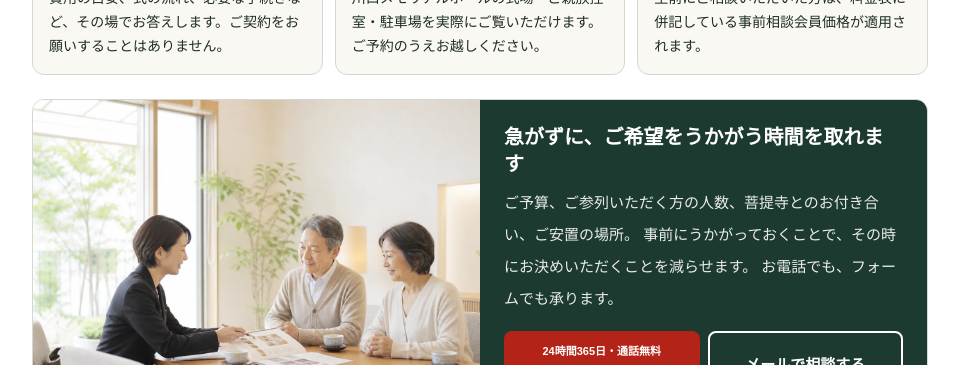
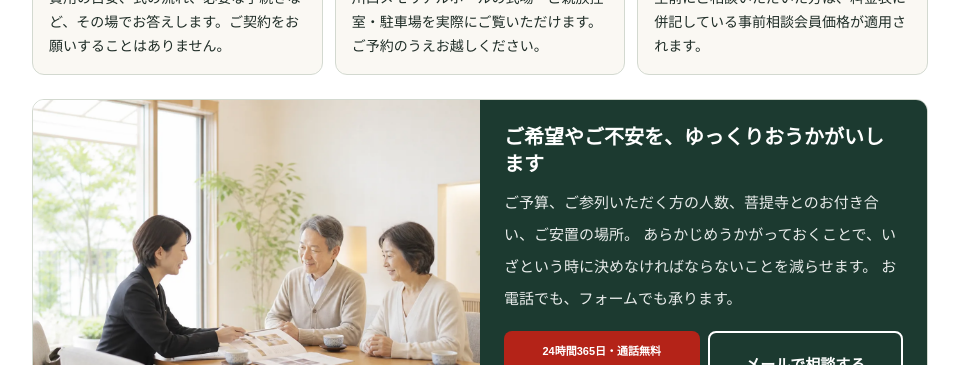
Before and after one commit to kawaguchimemorial-del/kawaguchitenrei-site, a Next.js app: page /lp in a window 1280 px wide. Shown: the part 7540-7905 px from the top of the page, without its empty margins (160-1119 px from the left). Built offline with nearby package versions, Linux system fonts and the light colour scheme; no server answers.

Commit message:
fix(lp): reword the pre-need heading so the subject is clear
Co-Authored-By: Claude Opus 5 (1M context) <noreply@anthropic.com>
Claude-Session: https://claude.ai/code/session_01C6VFS9KNAsR4g9okj1HjuM

```diff
--- a/app/lp/LpPreneed.tsx
+++ b/app/lp/LpPreneed.tsx
@@ -75,11 +75,11 @@ export function LpPreneed() {
           </div>
           <div className="flex-1 bg-brand-deep p-5 text-white md:p-6">
             <p className="text-[18px] font-black leading-snug md:text-lg lg:text-xl">
-              急がずに、ご希望をうかがう時間を取れます
+              ご希望やご不安を、ゆっくりおうかがいします
             </p>
             <p className="mt-2 text-[14px] font-medium leading-7 text-white/90 md:text-[15px] md:leading-8">
               ご予算、ご参列いただく方の人数、菩提寺とのお付き合い、ご安置の場所。
-              事前にうかがっておくことで、その時にお決めいただくことを減らせます。
+              あらかじめうかがっておくことで、いざという時に決めなければならないことを減らせます。
               お電話でも、フォームでも承ります。
             </p>
             <div className="mt-4 grid gap-2 sm:grid-cols-2 md:grid-cols-1 lg:grid-cols-2">
```
